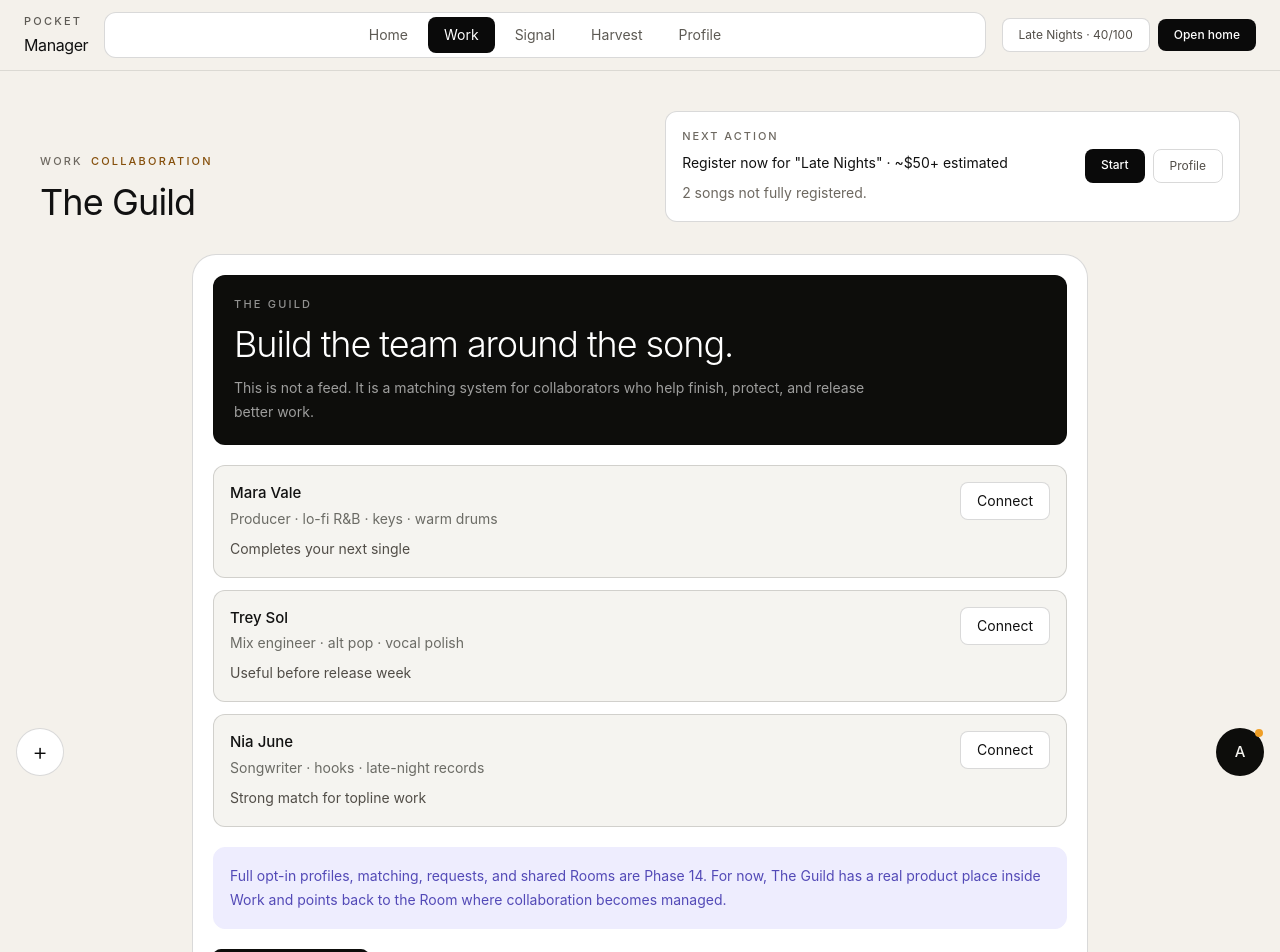
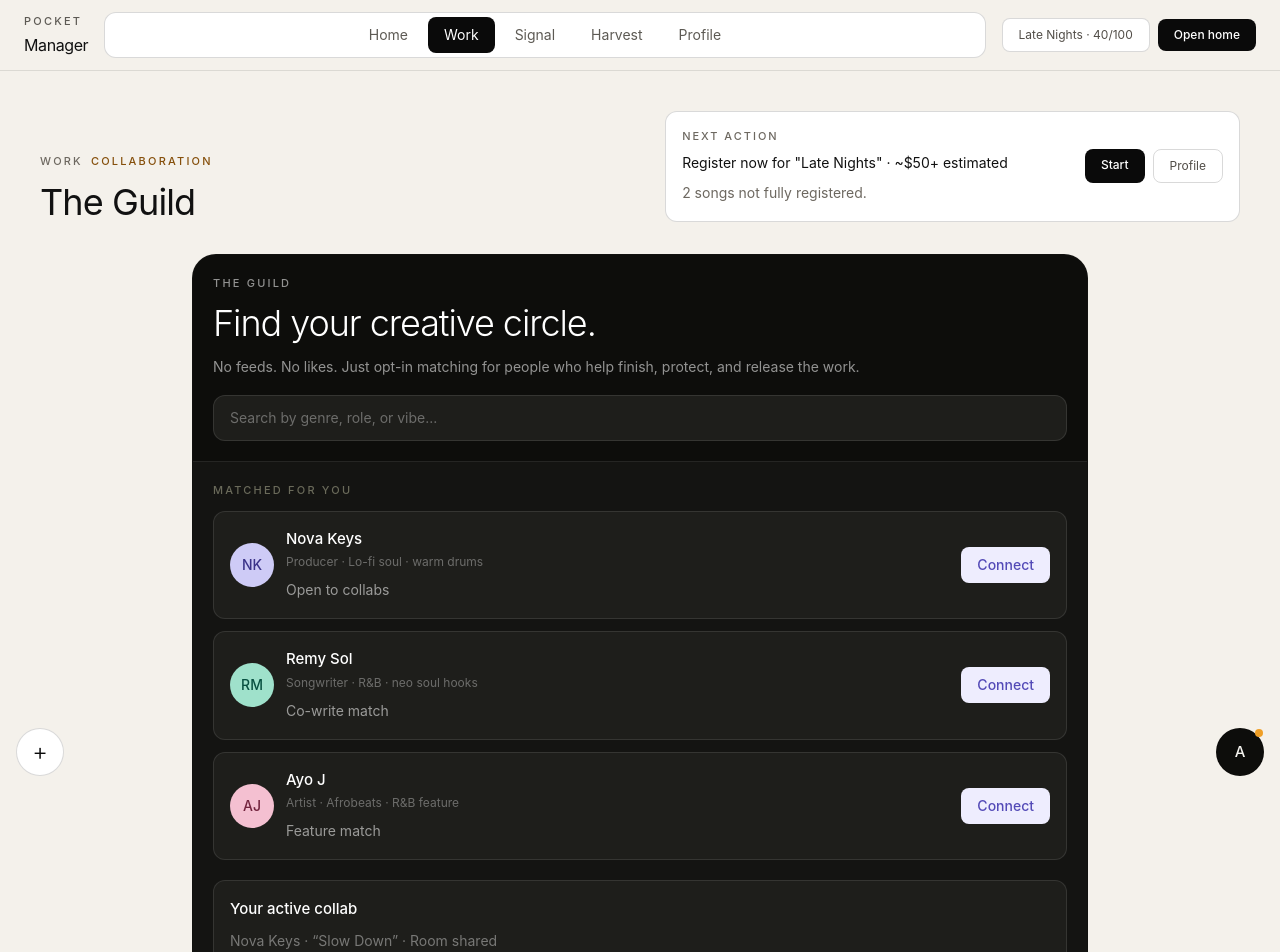
Before and after one commit to oogunbiyi22/pocket-manager, a Next.js app: page /guild in a window 1280 px wide. Shown: the top 952 px of the page. Built offline with nearby package versions, Linux system fonts and the light colour scheme.

Commit message:
Restyle The Guild surface

```diff
--- a/src/app/guild/page.tsx
+++ b/src/app/guild/page.tsx
@@ -5,9 +5,9 @@ import { AppShell } from "@/components/app-shell";
 import { usePocket } from "@/components/pocket-provider";
 
 const matches = [
-  { name: "Mara Vale", role: "Producer", tags: "lo-fi R&B · keys · warm drums", fit: "Completes your next single" },
-  { name: "Trey Sol", role: "Mix engineer", tags: "alt pop · vocal polish", fit: "Useful before release week" },
-  { name: "Nia June", role: "Songwriter", tags: "hooks · late-night records", fit: "Strong match for topline work" },
+  { name: "Nova Keys", initials: "NK", role: "Producer", tags: "Lo-fi soul · warm drums", fit: "Open to collabs", tone: "purple" },
+  { name: "Remy Sol", initials: "RM", role: "Songwriter", tags: "R&B · neo soul hooks", fit: "Co-write match", tone: "green" },
+  { name: "Ayo J", initials: "AJ", role: "Artist", tags: "Afrobeats · R&B feature", fit: "Feature match", tone: "pink" },
 ];
 
 export default function GuildPage() {
@@ -16,42 +16,61 @@ export default function GuildPage() {
 
   return (
     <AppShell title="The Guild" eyebrow="Collaboration">
-      <main className="mx-auto max-w-4xl rounded-[24px] border-[0.5px] border-black/15 bg-white p-5 text-[#111]">
-        <section className="rounded-xl border-[0.5px] border-black/15 bg-[#0d0d0b] p-5 text-white">
+      <main className="mx-auto max-w-4xl overflow-hidden rounded-[24px] border-[0.5px] border-black/15 bg-[#141412] text-white">
+        <section className="border-b-[0.5px] border-white/10 bg-[#0d0d0b] p-5">
           <div className="text-[11px] font-medium uppercase tracking-[0.2em] text-white/55">The Guild</div>
-          <h2 className="mt-3 text-4xl font-light tracking-[-0.03em]">Build the team around the song.</h2>
-          <p className="mt-3 max-w-2xl text-sm leading-6 text-white/60">
-            This is not a feed. It is a matching system for collaborators who help finish, protect, and release better work.
+          <h2 className="mt-3 text-4xl font-light tracking-[-0.03em]">Find your creative circle.</h2>
+          <p className="mt-3 max-w-2xl text-sm leading-6 text-white/55">
+            No feeds. No likes. Just opt-in matching for people who help finish, protect, and release the work.
           </p>
+          <div className="mt-4 rounded-xl border-[0.5px] border-white/10 bg-[#1e1e1b] px-4 py-3 text-sm text-white/35">
+            Search by genre, role, or vibe...
+          </div>
         </section>
 
-        <section className="mt-5 grid gap-3">
+        <section className="p-5">
+          <div className="mb-3 text-[11px] font-medium uppercase tracking-[0.2em] text-[#6a6a5a]">Matched for you</div>
+          <div className="grid gap-3">
           {matches.map((match) => (
-            <div key={match.name} className="rounded-xl border-[0.5px] border-black/15 bg-[#f5f4f0] p-4">
-              <div className="flex flex-col gap-3 sm:flex-row sm:items-start sm:justify-between">
-                <div>
-                  <div className="text-[15px] font-medium text-[#111]">{match.name}</div>
-                  <div className="mt-1 text-sm text-[#6b6b65]">{match.role} · {match.tags}</div>
-                  <p className="mt-2 text-sm leading-6 text-[#514d47]">{match.fit}</p>
+            <div key={match.name} className="rounded-xl border-[0.5px] border-white/10 bg-[#1e1e1b] p-4">
+              <div className="flex items-center gap-3">
+                <div className={`grid size-11 shrink-0 place-items-center rounded-full text-sm font-medium ${avatarClass(match.tone)}`}>
+                  {match.initials}
                 </div>
-                <button type="button" className="rounded-lg border-[0.5px] border-black/15 bg-white px-4 py-2 text-sm text-[#111]">
+                <div className="min-w-0 flex-1">
+                  <div className="truncate text-[15px] font-medium text-white">{match.name}</div>
+                  <div className="mt-1 truncate text-xs text-white/35">{match.role} · {match.tags}</div>
+                  <p className="mt-2 text-sm leading-6 text-white/55">{match.fit}</p>
+                </div>
+                <button type="button" className="rounded-lg bg-[#eeedfe] px-4 py-2 text-sm font-medium text-[#534ab7]">
                   Connect
                 </button>
               </div>
             </div>
           ))}
+          </div>
         </section>
 
-        <section className="mt-5 rounded-xl border-[0.5px] border-[#eeedfe] bg-[#eeedfe] p-4 text-sm leading-6 text-[#534ab7]">
+        <section className="mx-5 rounded-xl border-[0.5px] border-white/10 bg-[#1e1e1b] p-4 text-sm leading-6 text-white/65">
+          <div className="text-[15px] font-medium text-white">Your active collab</div>
+          <p className="mt-2 text-white/40">Nova Keys · “Slow Down” · Room shared</p>
+          {activeSong ? (
+            <Link href={`/projects/${activeSong.id}`} className="mt-3 inline-flex text-sm font-medium text-[#185fa5]">
+              Open The Room →
+            </Link>
+          ) : null}
+        </section>
+
+        <section className="m-5 rounded-xl border-[0.5px] border-[#eeedfe] bg-[#eeedfe] p-4 text-sm leading-6 text-[#534ab7]">
           Full opt-in profiles, matching, requests, and shared Rooms are Phase 14. For now, The Guild has a real product place inside Work and points back to the Room where collaboration becomes managed.
         </section>
-
-        {activeSong ? (
-          <Link href={`/projects/${activeSong.id}`} className="mt-5 inline-flex rounded-lg bg-[#0d0d0b] px-5 py-3 text-sm font-medium text-white">
-            Open {activeSong.title}
-          </Link>
-        ) : null}
       </main>
     </AppShell>
   );
 }
+
+function avatarClass(tone: string) {
+  if (tone === "green") return "bg-[#9fe1cb] text-[#085041]";
+  if (tone === "pink") return "bg-[#f4c0d1] text-[#72243e]";
+  return "bg-[#cecbf6] text-[#3c3489]";
+}
```
